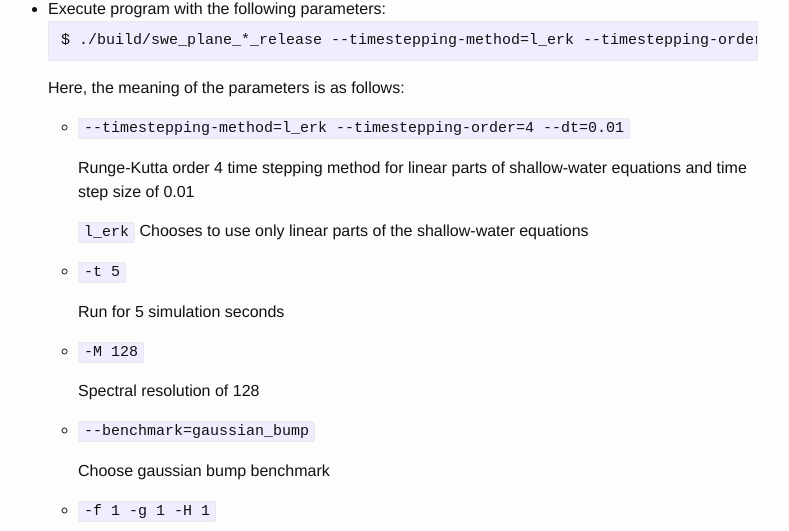
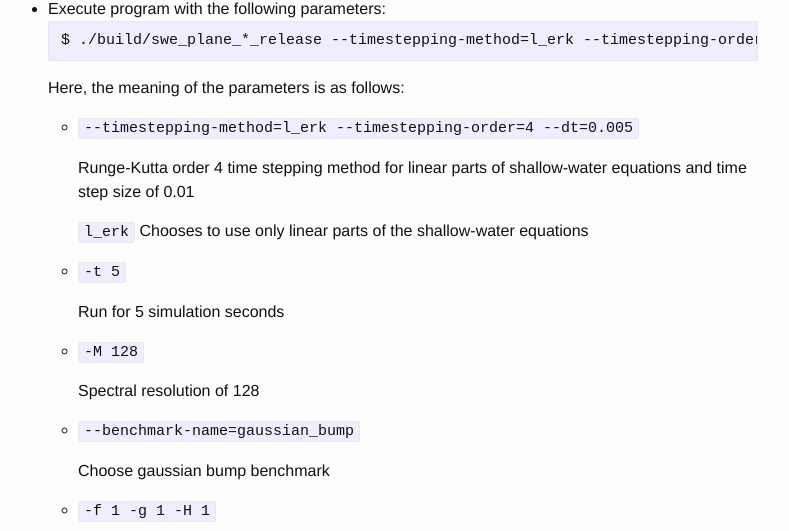
Before and after one commit to schreiberx/sweetsite, a Jekyll site: the page built from tutorials/swe_plane_output.md, in a window 1280 px wide and 900 px high, scrolled down 273 px. Shown: the part 228-759 px from the top of the window, without its empty margins (252-1041 px from the left). Built offline with Jekyll 4.4.1, drawn with Linux system fonts in a browser that asks for light colours.

````diff
--- a/tutorials/swe_plane_output.md
+++ b/tutorials/swe_plane_output.md
@@ -24,10 +24,10 @@
 
 * Execute program with the following parameters:
 ```
-$ ./build/swe_plane_*_release --timestepping-method=l_erk --timestepping-order=4 --dt=0.01 -t 5 -M 128 --benchmark=gaussian_bump -f 1 -g 1 -H 1 -o 0.1 -v 2
+$ ./build/swe_plane_*_release --timestepping-method=l_erk --timestepping-order=4 --dt=0.005 -t 5 -M 128 --benchmark-name=gaussian_bump -f 1 -g 1 -H 1 -o 0.1 -v 2
 ```
 Here, the meaning of the parameters is as follows:
-	* ```--timestepping-method=l_erk --timestepping-order=4 --dt=0.01```
+	* ```--timestepping-method=l_erk --timestepping-order=4 --dt=0.005```
 
 		Runge-Kutta order 4 time stepping method for linear parts of shallow-water equations and time step size of 0.01
 
@@ -41,7 +41,7 @@
 
 		Spectral resolution of 128
 
-	* ```--benchmark=gaussian_bump```
+	* ```--benchmark-name=gaussian_bump```
 
 		Choose gaussian bump benchmark
 
````
Also changed, not shown: tutorials.md (+1 -0 lines), tutorials/swe_sphere_gui.md (added, +50 -0 lines).
